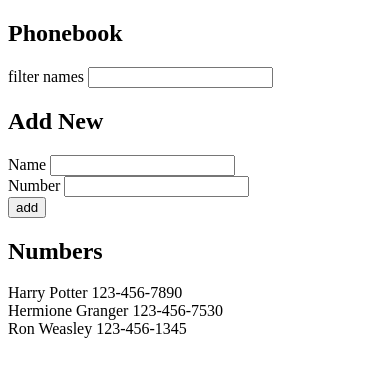
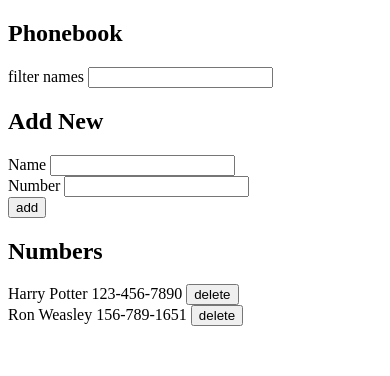
Before and after one commit to ameliaggwp/FullStackOpen-Course, a React (Create React App) app in the folder part2/phonebook/: page / in a window 390 px wide. Shown: the top 376 px of the page. Built offline with nearby package versions, Linux system fonts and the light colour scheme; data requests are answered from the project's data file.

Commit message:
2.17: Phonebook step9

```diff
--- a/part2/phonebook/db.json
+++ b/part2/phonebook/db.json
@@ -6,14 +6,9 @@
       "id": 1
     },
     {
-      "name": "Hermione Granger",
-      "number": "123-456-7530",
+      "name": "Ron Weasley",
+      "number": "156-789-1651",
       "id": 2
-    },
-    {
-      "name": "Ron Weasley",
-      "number": "123-456-1345",
-      "id": 3
     }
   ]
 }
--- a/part2/phonebook/src/App.js
+++ b/part2/phonebook/src/App.js
@@ -1,64 +1,8 @@
 import React, { useState, useEffect } from "react";
 import numberService from "./services/numbers";
-
-const PhonebookEntry = (props) => {
-  return (
-    <div>
-      {props.name} {props.number}
-    </div>
-  );
-};
-
-const NumbersList = ({ persons, newSearch }) => {
-  const list = [];
-  if (newSearch) {
-    for (let i = 0; i < persons.length; i++) {
-      if (persons[i].name.toLowerCase().includes(newSearch.toLowerCase())) {
-        list.push(persons[i]);
-      }
-    }
-    return (
-      <div>
-        {list.map((person) => (
-          <div key={person.id}>
-            {person.name} {person.number}
-          </div>
-        ))}
-      </div>
-    );
-  }
-  return (
-    <div>
-      {persons.map((person) => (
-        <div key={person.id}>
-          <PhonebookEntry name={person.name} number={person.number} />
-        </div>
-      ))}
-    </div>
-  );
-};
-
-const Input = (props) => {
-  return (
-    <div>
-      {props.inputTitle} <input value={props.value} onChange={props.onChange} />
-    </div>
-  );
-};
-
-const Form = (props) => {
-  return (
-    <div>
-      <h2>{props.title}</h2>
-      <form onSubmit={props.onSubmit}>
-        {props.children}
-        <div>
-          <button type="submit">add</button>
-        </div>
-      </form>
-    </div>
-  );
-};
+import NumbersList from "./components/NumbersList";
+import Form from "./components/Form";
+import Input from "./components/Input";
 
 const App = () => {
   const [persons, setPersons] = useState([]);
@@ -102,10 +46,16 @@ const App = () => {
     setNewSearch(event.target.value);
   };
 
+  const handleDelete = ({ id, name }) => {
+    if (window.confirm(`Delete ${name}`)) {
+      numberService.removeEntry(id);
+      setPersons(persons.filter((p) => p.id !== id));
+    }
+  };
+
   return (
     <div>
       <h2>Phonebook</h2>
-      <form>
       <div>
         <Input
           inputTitle="filter names"
@@ -113,7 +63,7 @@ const App = () => {
           onChange={handleSearch}
         />
       </div>
-      </form>
+
       <Form title="Add New" onSubmit={addName}>
         <Input inputTitle="Name" value={newName} onChange={handleNameChange} />
         <Input
@@ -123,7 +73,11 @@ const App = () => {
         />
       </Form>
       <h2>Numbers</h2>
-      <NumbersList persons={persons} newSearch={newSearch} />
+      <NumbersList
+        persons={persons}
+        newSearch={newSearch}
+        handleDelete={handleDelete}
+      />
     </div>
   );
 };
--- /dev/null
+++ b/part2/phonebook/src/components/Form.js
@@ -0,0 +1,17 @@
+import React from "react";
+
+const Form = (props) => {
+  return (
+    <div>
+      <h2>{props.title}</h2>
+      <form onSubmit={props.onSubmit}>
+        {props.children}
+        <div>
+          <button type="submit">add</button>
+        </div>
+      </form>
+    </div>
+  );
+};
+
+export default Form;
--- /dev/null
+++ b/part2/phonebook/src/components/Input.js
@@ -0,0 +1,11 @@
+import React from "react";
+
+const Input = (props) => {
+  return (
+    <div>
+      {props.inputTitle} <input value={props.value} onChange={props.onChange} />
+    </div>
+  );
+};
+
+export default Input;
--- /dev/null
+++ b/part2/phonebook/src/components/NumbersList.js
@@ -0,0 +1,46 @@
+import React from "react";
+
+const PhonebookEntry = (props) => {
+  return (
+    <div>
+      {props.name} {props.number}{" "}
+      <button onClick={() => props.handleClick(props)}>delete</button>
+    </div>
+  );
+};
+
+const NumbersList = ({ persons, newSearch, handleDelete }) => {
+  const list = [];
+  if (newSearch) {
+    for (let i = 0; i < persons.length; i++) {
+      if (persons[i].name.toLowerCase().includes(newSearch.toLowerCase())) {
+        list.push(persons[i]);
+      }
+    }
+    return (
+      <div>
+        {list.map((person) => (
+          <div key={person.id}>
+            {person.name} {person.number}
+          </div>
+        ))}
+      </div>
+    );
+  }
+  return (
+    <div>
+      {persons.map((person) => (
+        <div key={person.id}>
+          <PhonebookEntry
+            name={person.name}
+            number={person.number}
+            id={person.id}
+            handleClick={handleDelete}
+          />
+        </div>
+      ))}
+    </div>
+  );
+};
+
+export default NumbersList;
--- a/part2/phonebook/src/services/numbers.js
+++ b/part2/phonebook/src/services/numbers.js
@@ -11,10 +11,8 @@ const create = (newObject) => {
   return request.then((response) => response.data);
 };
 
-/*
-const update = (id, newObject) => {
-  const request = axios.put(`${baseUrl}/${id}`, newObject);
-  return request.then(response => response.data)
-}; */
+const removeEntry = (id) => {
+  axios.delete(`${baseUrl}/${id}`);
+};
 
-export default { getAll, create };
+export default { getAll, create, removeEntry };
```
Lines whose indentation alone changed are shown as unchanged.
